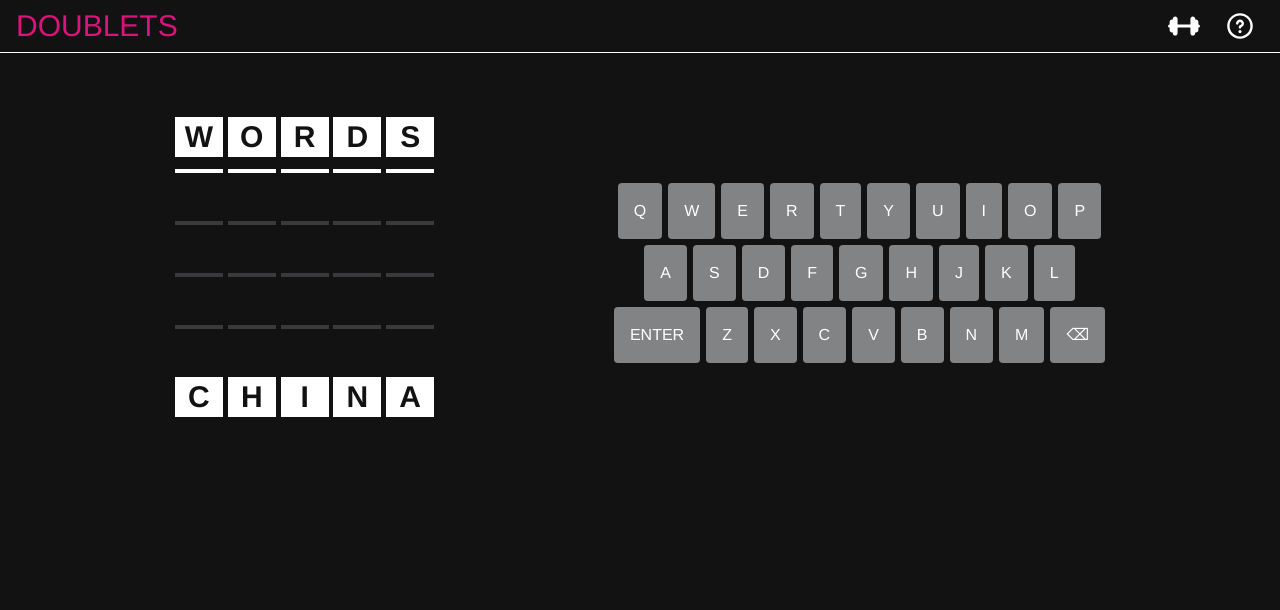
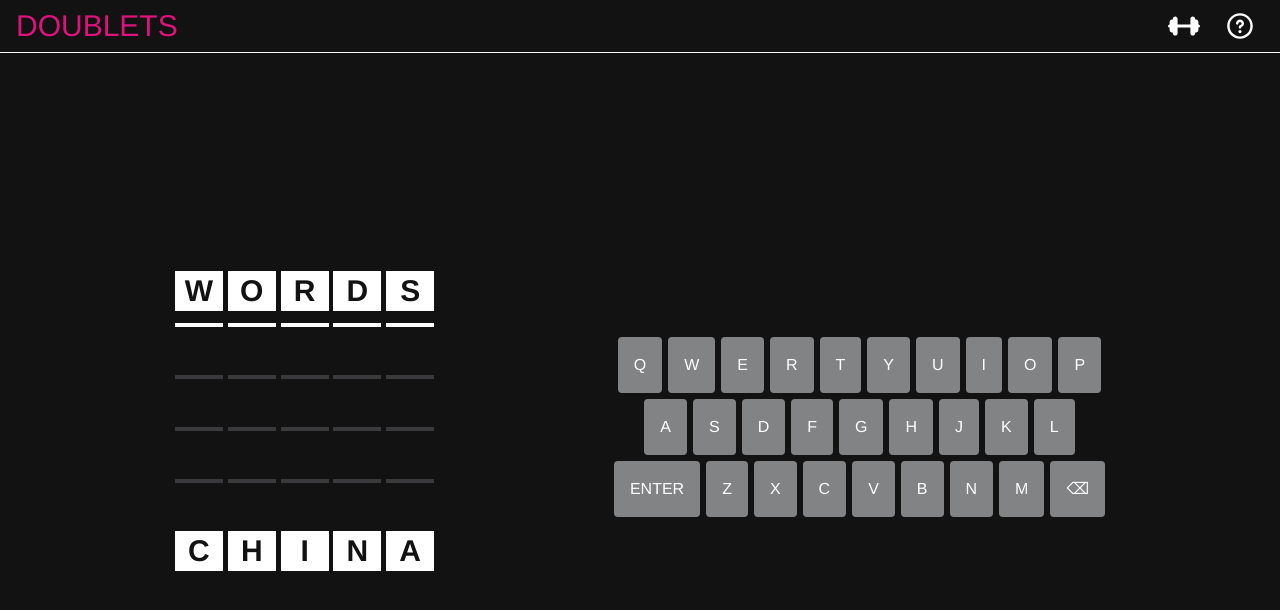
Before and after one commit to sam-jordan/doublets-game, a React (Vite) app: page / in a window 1280 px wide. Both pictures are taken after a click on the button "Play". Shown: the top 610 px of the page. Built offline with nearby package versions, Linux system fonts and the light colour scheme.

Commit message:
Fix element positioning

```diff
--- a/src/components/game.tsx
+++ b/src/components/game.tsx
@@ -186,10 +186,10 @@ export default function Game() {
     }
 
     return (
-        <div className='font-(family-name:--use-font-family) w-screen h-screen bg-grey-very-dark text-white'>
+        <div className='font-(family-name:--use-font-family) w-screen h-screen bg-grey-very-dark text-white flex flex-col'>
             <Header handleDifficulty={handleDifficulty} />
             <Popup popup={popup} />
-            <div className='flex justify-evenly items-center mt-16'>
+            <div className='flex justify-evenly items-center grow'>
                 <div>
                     <Word
                         key={'start-word'}
--- a/src/components/popup.tsx
+++ b/src/components/popup.tsx
@@ -2,7 +2,7 @@ export default function Popup(props: {
     popup: { show: boolean; message: string };
 }) {
     return props.popup.show ? (
-        <div className='absolute top-5 bg-white text-black text-sm rounded-sm px-4 py-4'>
+        <div className='fixed top-14 left-3/7 bg-white text-black text-sm rounded-sm px-4 py-4'>
             {props.popup.message}
         </div>
     ) : null;
```
